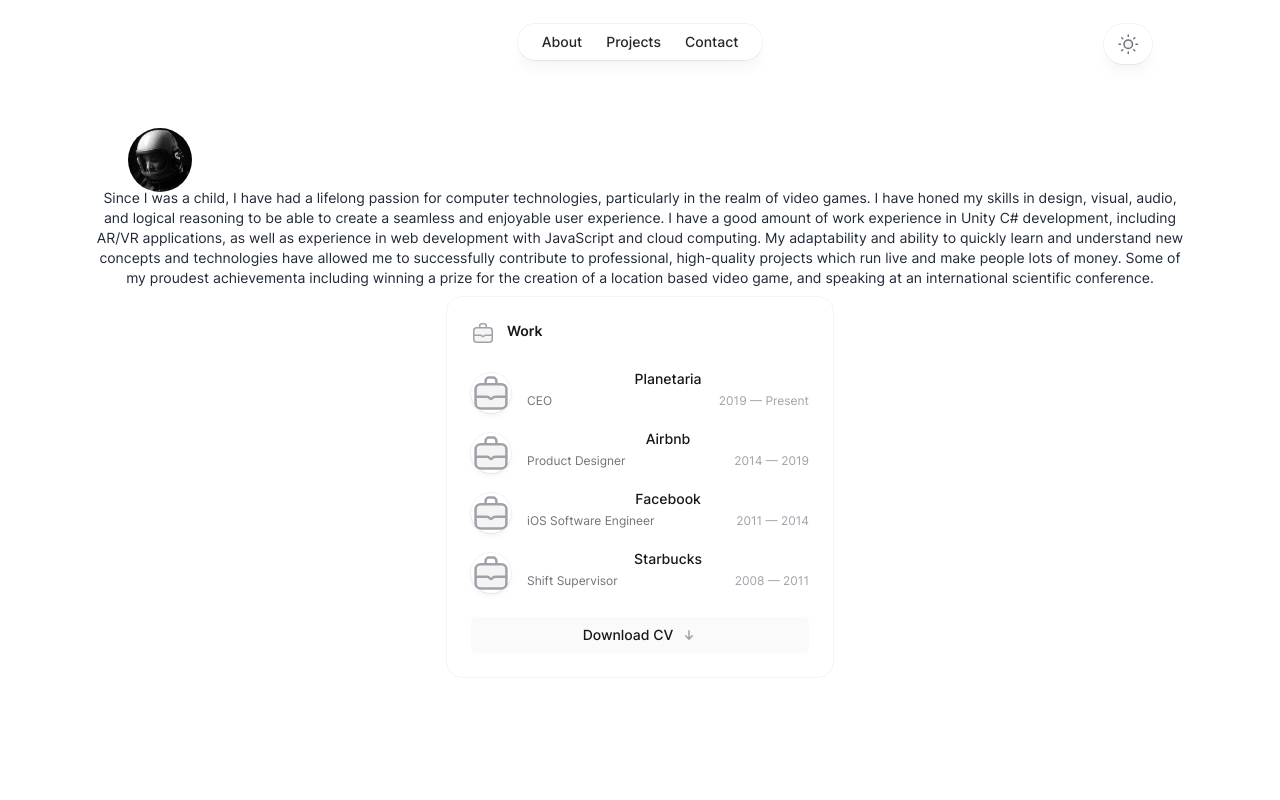
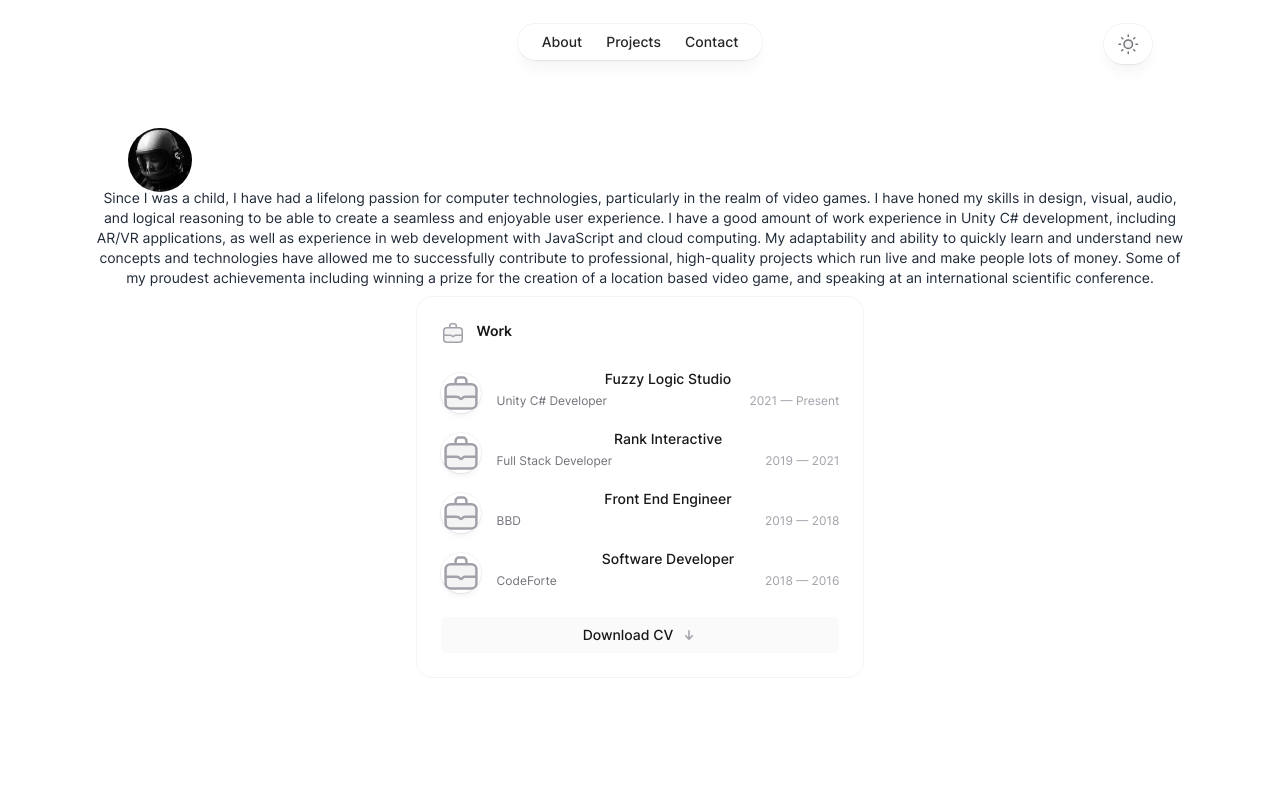
Before and after one commit to p-v-z/portfolio, a Next.js app: page / in a window 1280 px wide. Shown: the top 800 px of the page. Built offline with nearby package versions, Linux system fonts and the light colour scheme.

Commit message:
feat: update resume details

```diff
--- a/src/components/layout/Resume.jsx
+++ b/src/components/layout/Resume.jsx
@@ -7,35 +7,35 @@ import jobSvg from '~/svg/fountain.svg';
 export function Resume() {
   let resume = [
     {
-      company: 'Planetaria',
-      title: 'CEO',
+      company: 'Fuzzy Logic Studio',
+      title: 'Unity C# Developer',
       logo: jobSvg,
-      start: '2019',
+      start: '2021',
       end: {
         label: 'Present',
         dateTime: new Date().getFullYear(),
       },
     },
     {
-      company: 'Airbnb',
-      title: 'Product Designer',
+      company: 'Rank Interactive',
+      title: 'Full Stack Developer',
       logo: jobSvg,
-      start: '2014',
-      end: '2019',
+      start: '2019',
+      end: '2021',
     },
     {
-      company: 'Facebook',
-      title: 'iOS Software Engineer',
+      company: 'Front End Engineer',
+      title: 'BBD',
       logo: jobSvg,
-      start: '2011',
-      end: '2014',
+      start: '2019',
+      end: '2018',
     },
     {
-      company: 'Starbucks',
-      title: 'Shift Supervisor',
+      company: 'Software Developer',
+      title: 'CodeForte',
       logo: jobSvg,
-      start: '2008',
-      end: '2011',
+      start: '2018',
+      end: '2016',
     },
   ];
 
```
